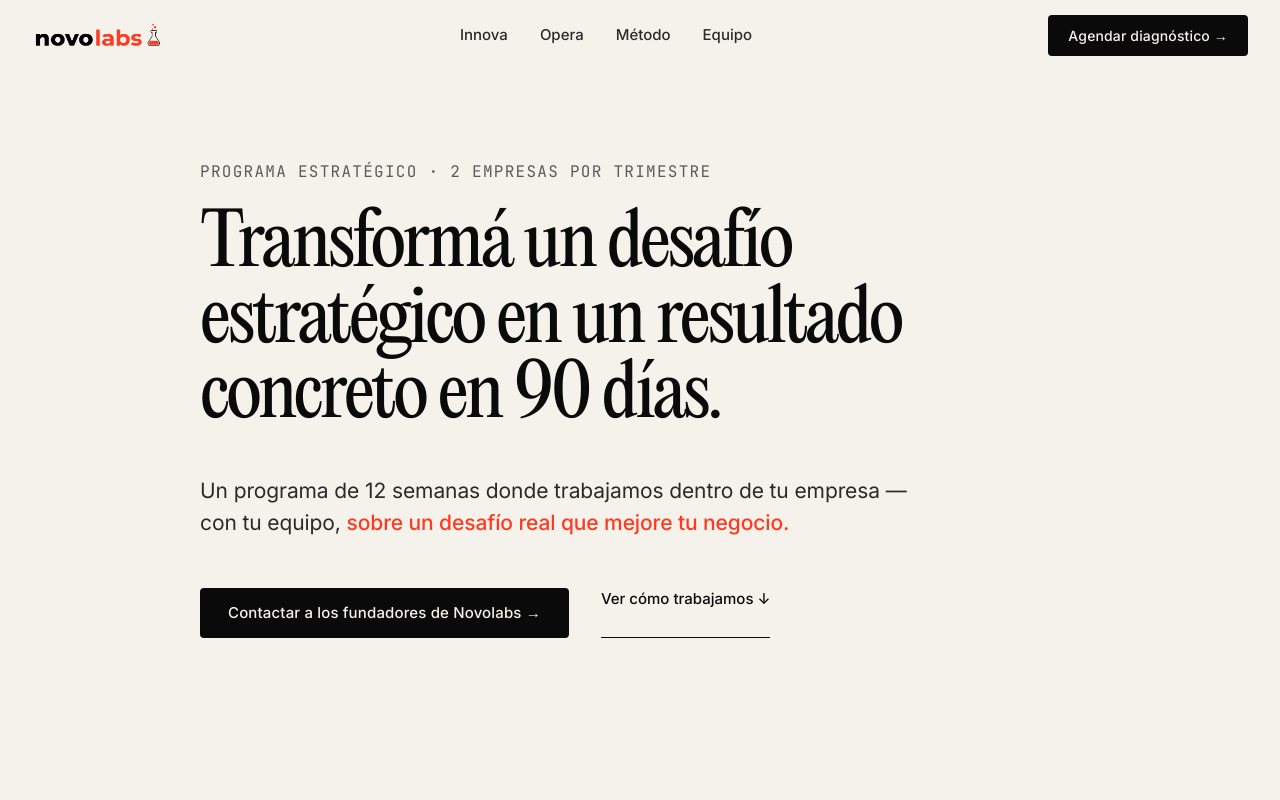
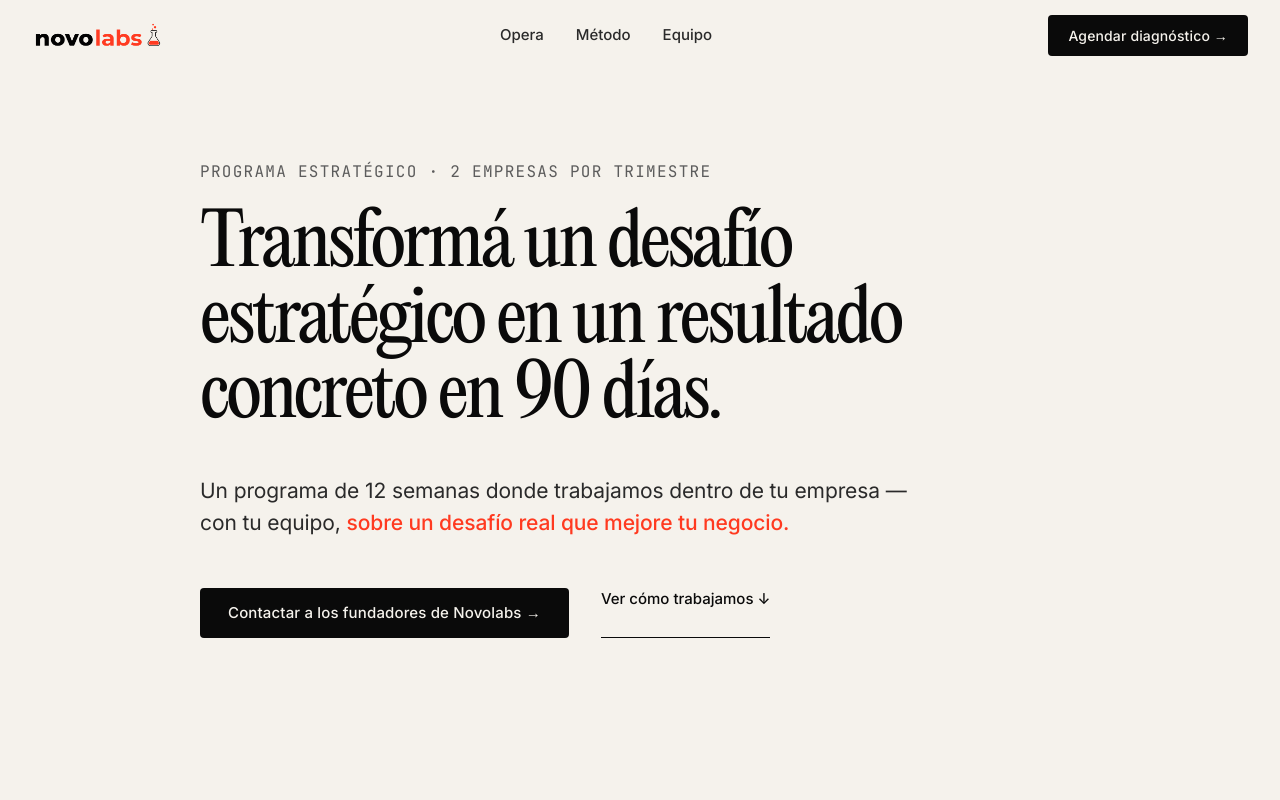
Before and after one commit to dami-novolabs/landingb2b, a Next.js app: page / in a window 1280 px wide. Shown: the top 800 px of the page. Built offline with nearby package versions, Linux system fonts and the light colour scheme.

Commit message:
feat: remove Innova nav item and card from TwoTracks component
Co-authored-by: Dami <102418453+dami-novolabs@users.noreply.github.com>

```diff
--- a/src/components/landing/Header.tsx
+++ b/src/components/landing/Header.tsx
@@ -8,7 +8,6 @@ import { ButtonPrimary } from "@/components/ui/ButtonPrimary";
 import { cn } from "@/lib/utils";
 
 const NAV_ITEMS = [
-  { label: "Innova", href: "/innova" },
   { label: "Opera", href: "/opera" },
   { label: "Método", href: "#metodo" },
   { label: "Equipo", href: "#equipo" },
--- a/src/components/landing/TwoTracks.tsx
+++ b/src/components/landing/TwoTracks.tsx
@@ -6,17 +6,6 @@ import { Card } from "@/components/ui/Card";
 import { Eyebrow } from "@/components/ui/Eyebrow";
 
 const CARDS = [
-  {
-    eyebrow: "INNOVA ",
-    title: "Lanzar una nueva línea de negocio sin quemar presupuesto.",
-    body1:
-      "Para empresas que tienen una idea de producto, servicio o unidad de negocio nueva y necesitan validar demanda real antes de invertir.",
-    body2:
-      "En 12 semanas, tu equipo aprende a hablar con clientes reales, identificar el problema urgente y diseñar una oferta con compromiso de compra.",
-    ideal: "IDEAL PARA: CEO · VP INNOVACIÓN · CPO",
-    cta: "Conocer Programa Innova",
-    href: "/innova",
-  },
   {
     eyebrow: "OPERA",
     title: "Escalar la operación con IA sin sumar headcount.",
```
